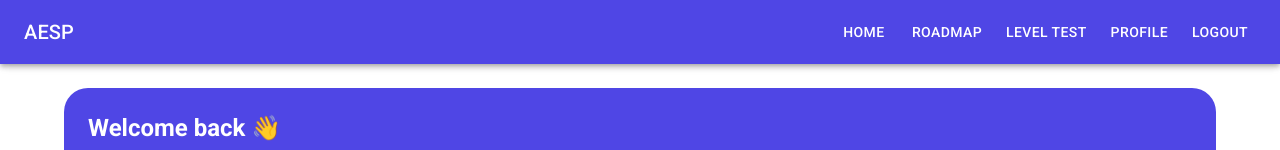
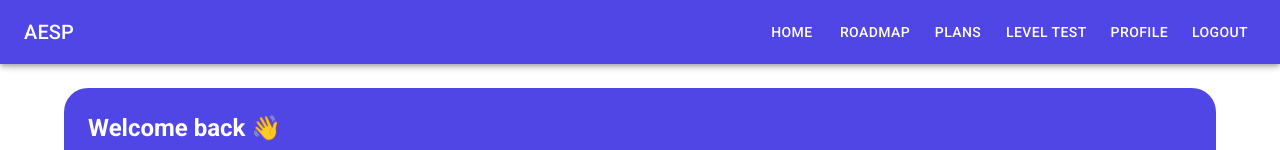
Before and after one commit to thangvn0987/xdoopBT, a React (Vite) app in the folder frontend/: page / in a window 1280 px wide. Shown: the top 150 px of the page. Built offline with nearby package versions, Linux system fonts and the light colour scheme; no server answers; sample sign-in values are in the browser's storage.

Commit message:
frontend: add /plans route and nav entry; wire to SubscriptionPage so users can choose/upgrade plans

```diff
--- a/frontend/src/App.jsx
+++ b/frontend/src/App.jsx
@@ -10,6 +10,7 @@ import Onboarding from "./onboarding/Onboarding";
 import AppShell from "./components/AppShell";
 import OnboardingGate from "./auth/OnboardingGate";
 import RoadmapPage from "./learning-path/RoadmapPage";
+import SubscriptionPage from "./plans/SubscriptionPage";
 
 export default function App() {
   return (
@@ -29,6 +30,7 @@ export default function App() {
       >
         <Route path="/" element={<HomePage />} />
         <Route path="/roadmap" element={<RoadmapPage />} />
+        <Route path="/plans" element={<SubscriptionPage />} />
         <Route path="/profile" element={<ProfilePage />} />
         <Route path="/level-test" element={<LevelTest />} />
         <Route path="/onboarding" element={<Onboarding />} />
--- a/frontend/src/components/AppShell.jsx
+++ b/frontend/src/components/AppShell.jsx
@@ -47,6 +47,9 @@ export default function AppShell() {
             <Button color="inherit" component={RouterLink} to="/roadmap">
               Roadmap
             </Button>
+            <Button color="inherit" component={RouterLink} to="/plans">
+              Plans
+            </Button>
             <Button color="inherit" component={RouterLink} to="/level-test">
               Level Test
             </Button>
```
